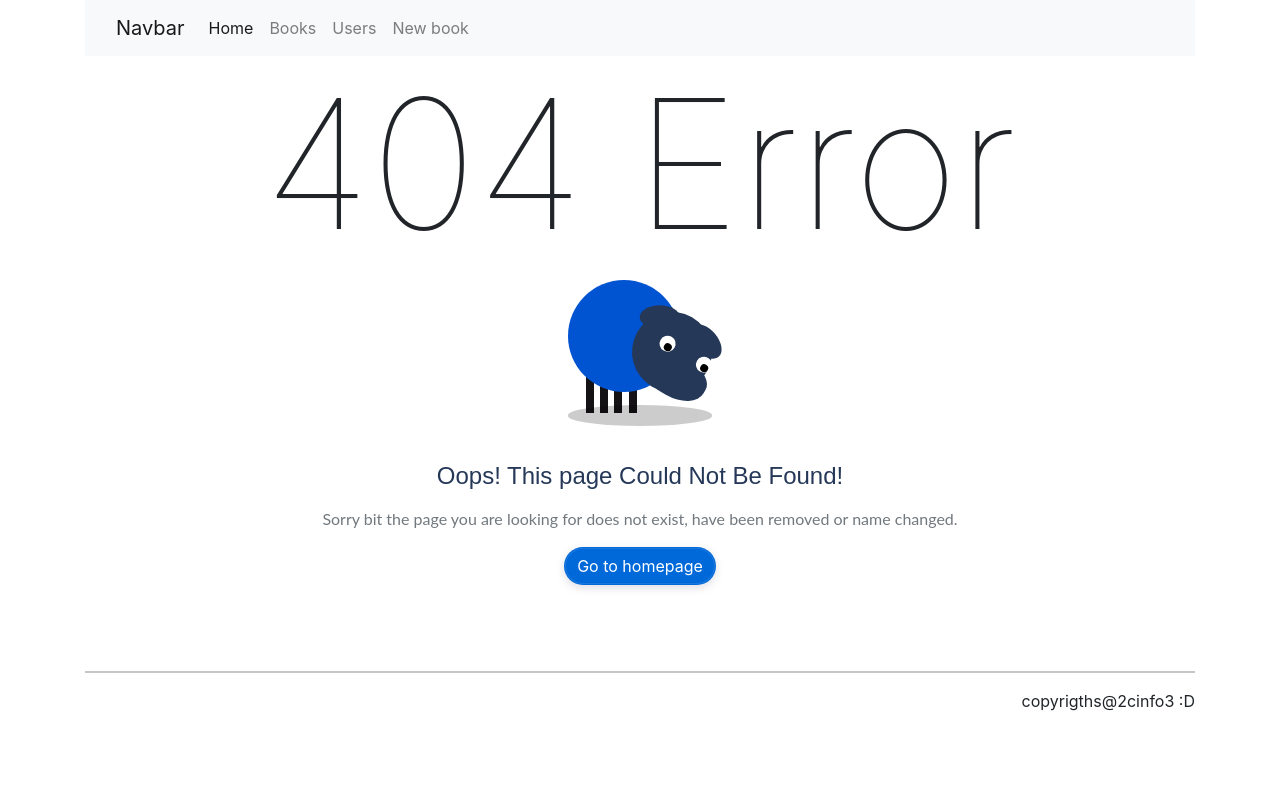
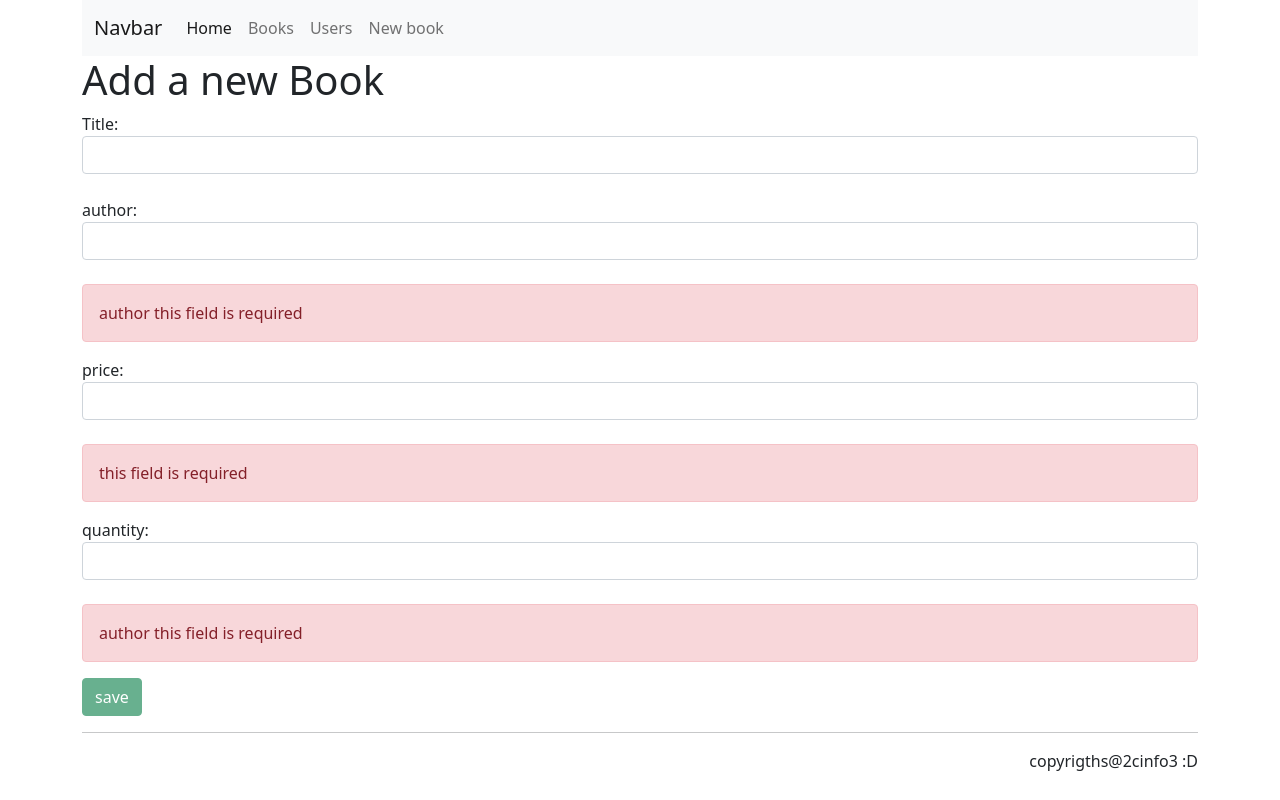
Before and after one commit to badi3a/Project2cinfo3, an Angular app: page /newBook in a window 1280 px wide. Built offline with nearby package versions, Linux system fonts and the light colour scheme.

Commit message:
session samedi 1.0

```diff
--- a/src/app/app-routing.module.ts
+++ b/src/app/app-routing.module.ts
@@ -4,11 +4,14 @@ import {RouterModule, Routes} from "@angular/router";
 import {BookListComponent} from "./book-list/book-list.component";
 import {MainUserComponent} from "./main-user/main-user.component";
 import {NotFoundComponent} from "./not-found/not-found.component";
+import {BookFormComponent} from "./book-form/book-form.component";
 const ROUTES: Routes=[
   {path:'', component: BookListComponent},
   {path:'book', component: BookListComponent},
   {path:'user', component: MainUserComponent},
+  {path:'newBook', component: BookFormComponent},
   {path:'**', component: NotFoundComponent},
+
 ]
 @NgModule({
   declarations: [],
--- a/src/app/app.module.ts
+++ b/src/app/app.module.ts
@@ -9,6 +9,7 @@ import { MainUserComponent } from './main-user/main-user.component';
 import {RouterModule, Routes} from "@angular/router";
 import { NotFoundComponent } from './not-found/not-found.component';
 import { AppRoutingModule } from './app-routing.module';
+import { BookFormComponent } from './book-form/book-form.component';
 
 @NgModule({
   declarations: [
@@ -17,7 +18,8 @@ import { AppRoutingModule } from './app-routing.module';
     FooterComponent,
     BookListComponent,
     MainUserComponent,
-    NotFoundComponent
+    NotFoundComponent,
+    BookFormComponent
   ],
   imports: [
     BrowserModule,
--- /dev/null
+++ b/src/app/book-form/book-form.component.html
@@ -0,0 +1,47 @@
+<h1>Add a new Book</h1>
+<form #f="ngForm">
+  <div class="form-group">
+    <label>Title:</label>
+    <input type="text" name="title" class="form-control"
+           [(ngModel)]="book.title" required minlength="5"
+           pattern="[a-zA-Z]+$" #t="ngModel">
+  </div><br>
+  <!---msg alert---->
+  <div class="alert alert-danger" *ngIf="t.invalid && t.touched">
+    <div *ngIf="t.hasError('required')">this field is required</div>
+    <div *ngIf="t.hasError('minlength')">this field minlength is equal to 5</div>
+    <div *ngIf="t.hasError('pattern')">pattern error</div>
+  </div>
+
+  <div class="form-group">
+    <label>author:</label>
+    <input type="text" name="author" class="form-control"
+           [(ngModel)]="book.author" required #a="ngModel">
+  </div><br>
+  <!---msg alert---->
+  <div class="alert alert-danger" *ngIf="a.invalid">
+    author this field is required
+  </div>
+  <div class="form-group">
+    <label>price:</label>
+    <input type="text" name="price" class="form-control"
+           [(ngModel)]="book.price" required #p="ngModel">
+  </div><br>
+  <!---msg alert---->
+  <div class="alert alert-danger" *ngIf="p.invalid">
+     this field is required
+  </div>
+  <div class="form-group">
+    <label>quantity:</label>
+    <input type="text" name="quantity" class="form-control"
+           [(ngModel)]="book.quantity" required #q="ngModel">
+  </div><br>
+  <!---msg alert---->
+  <div class="alert alert-danger" *ngIf="q.invalid">
+    author this field is required
+  </div>
+
+  <button class="btn btn-success" (click)="save()"
+          [disabled]="f.invalid">save
+  </button>
+</form>
--- /dev/null
+++ b/src/app/book-form/book-form.component.ts
@@ -0,0 +1,23 @@
+import { Component, OnInit } from '@angular/core';
+import {Book} from "../model/book";
+
+@Component({
+  selector: 'app-book-form',
+  templateUrl: './book-form.component.html',
+  styleUrls: ['./book-form.component.css']
+})
+export class BookFormComponent implements OnInit {
+  book: Book;
+  list: Book[];
+  constructor() { }
+
+  ngOnInit(): void {
+    this.book= new Book();
+  }
+  save(){
+    //
+    this.book.nbrLike=0;
+    this.list.push(this.book)
+  }
+
+}
```
Also changed, not shown: src/app/book-form/book-form.component.css (added).
